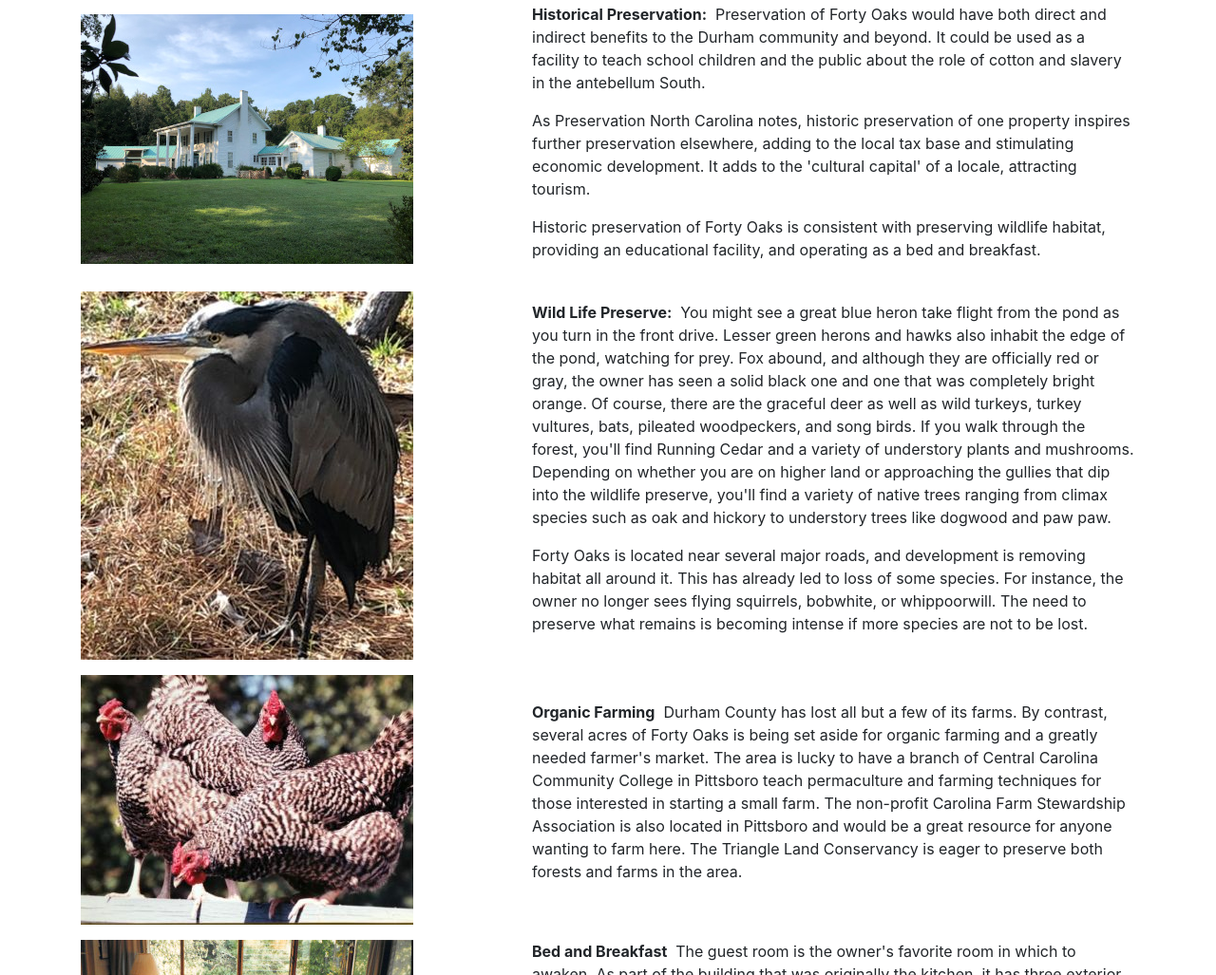
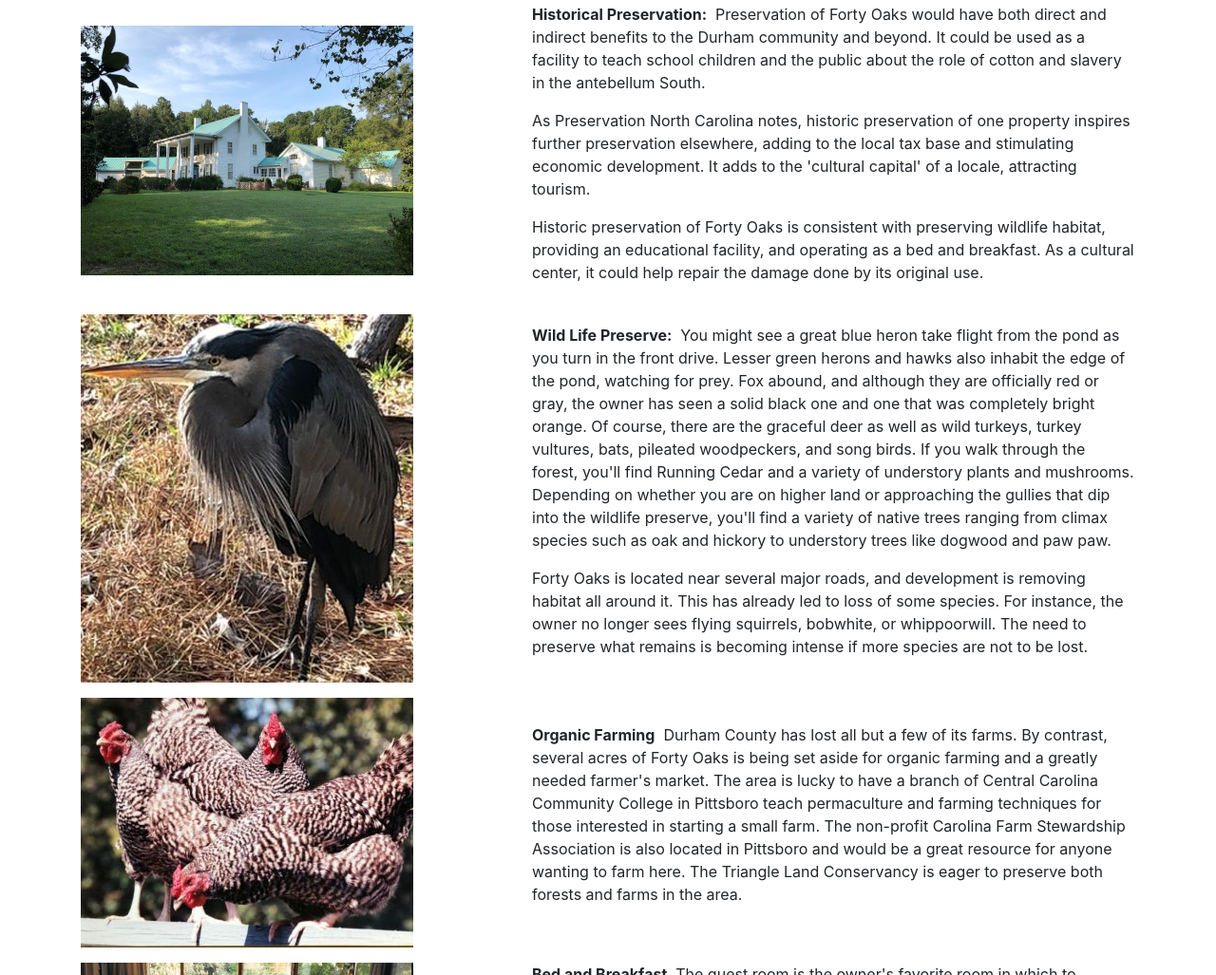
Before and after one commit to fortyoaksnc/fortyoaksnc, a plain HTML site: page index.html in a window 1280 px wide. Shown: the part 2728-3755 px from the top of the page at 95% size. Drawn offline with nearby package versions, Linux system fonts and the light colour scheme; a script that the page names is missing.

Commit message:
Update index.html

```diff
--- a/index.html
+++ b/index.html
@@ -120,7 +120,7 @@
       <div class="col-sm-7">
         <p><b>Historical Preservation:</b>&nbsp;&nbsp;Preservation of Forty Oaks would have both direct and indirect benefits to the Durham community and beyond. It could be used as a facility to teach school children and the public about the role of cotton and slavery in the antebellum South.</p>
         <p>As Preservation North Carolina notes, historic preservation of one property inspires further preservation elsewhere, adding to the local tax base and stimulating economic development. It adds to the 'cultural capital' of a locale, attracting tourism.</p>
-        <p>Historic preservation of Forty Oaks is consistent with preserving wildlife habitat, providing an educational facility, and operating as a bed and breakfast.</p>
+        <p>Historic preservation of Forty Oaks is consistent with preserving wildlife habitat, providing an educational facility, and operating as a bed and breakfast. As a cultural center, it could help repair the damage done by its original use.</p>
       </div>
     </div> <!-- end row -->
 
```
